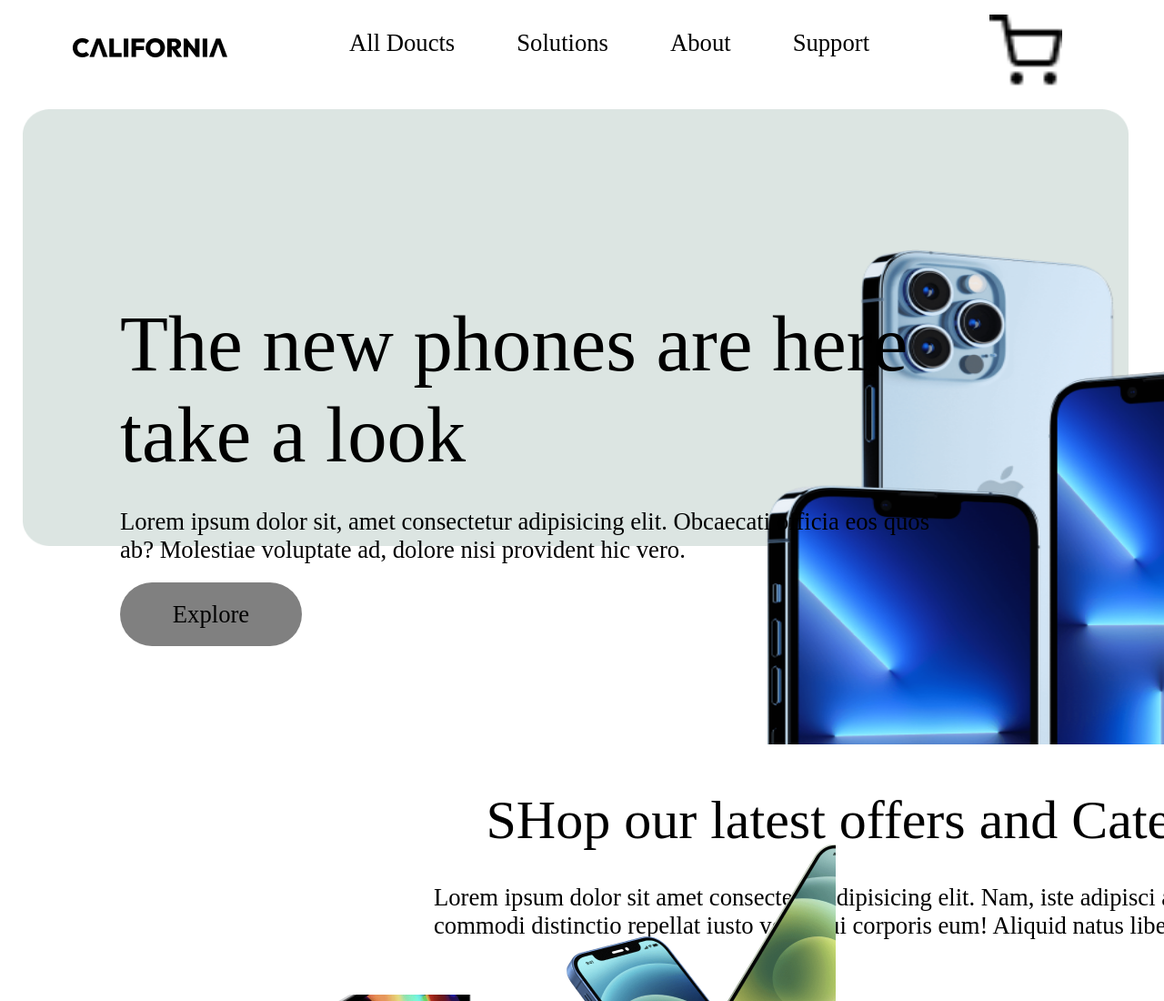
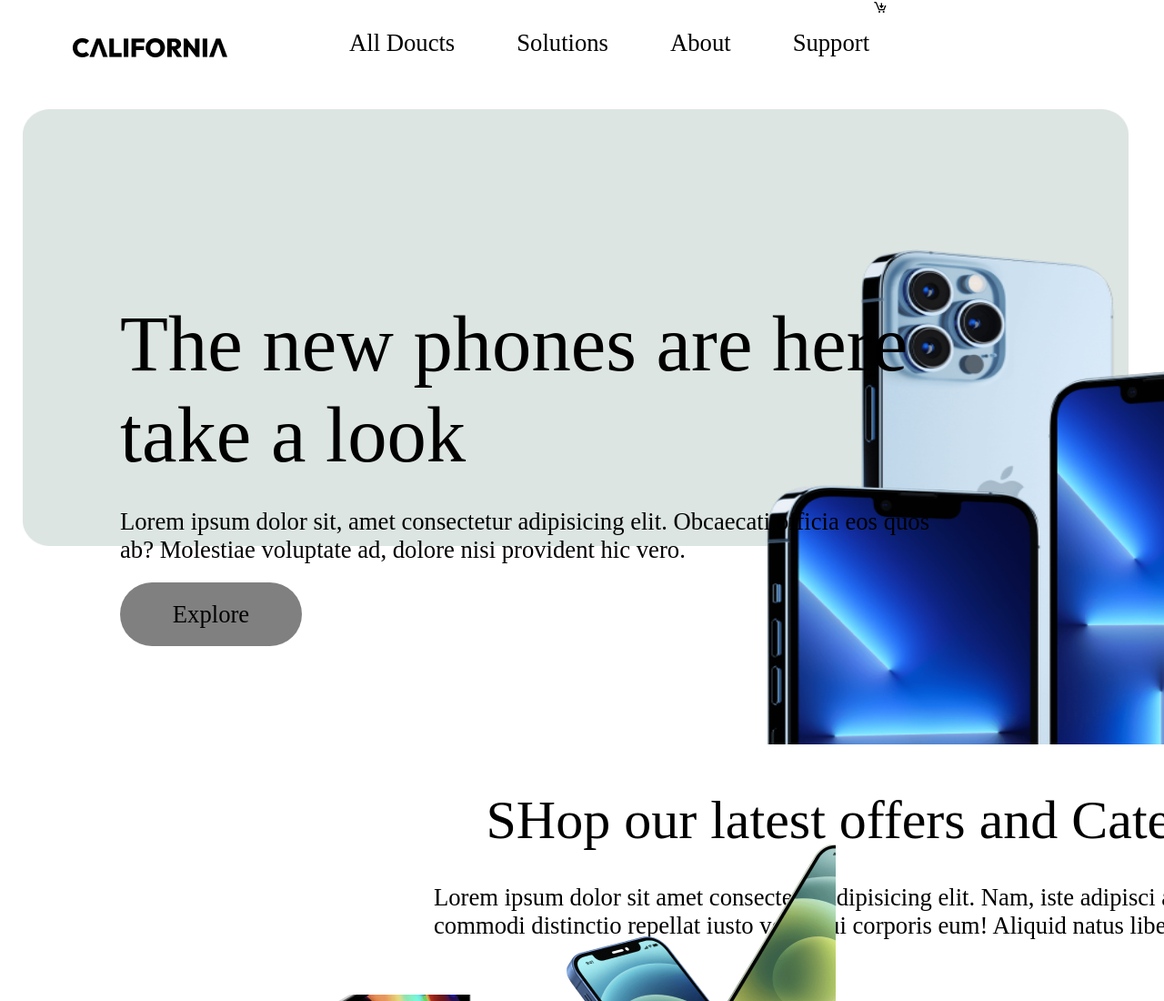
Before and after one commit to ozodbek7002/Kompyuter, a plain HTML site: page html 50-dars/index.html in a window 1280 px wide. Shown: the top 1100 px of the page at 91% size. Drawn offline with nearby package versions, Linux system fonts and the light colour scheme.

Commit message:
Update index.html

```diff
--- a/html 50-dars/index.html
+++ b/html 50-dars/index.html
@@ -6,6 +6,7 @@
     <meta name="viewport" content="width=device-width, initial-scale=1.0">
     <title>Document</title>
     <link rel="stylesheet" href="./css/style.css">
+    <link href='https://unpkg.com/boxicons@2.1.4/css/boxicons.min.css' rel='stylesheet'>
 </head>
 <body>
         <div class="margin">
@@ -22,7 +23,7 @@
                    </ul>
                 </div>
                 <div class="box4">
-                    <img src="./IMAGE (11).png" id="ekonka" alt="">
+                    <i class='bx bx-cart-download'></i>
                 </div>
             </div>
             <div class="rasmcha">
@@ -40,6 +41,7 @@
                     Explore
                 </div>
                 <div class="teg4">
+
                     <ul>
                         <li id="teg_5">SHop  our  latest  offers  and  Categories</li>
                         <li id="teg_6">Lorem ipsum dolor sit amet consectetur adipisicing elit. Nam, iste adipisci a fuga illum neque commodi distinctio repellat iusto vel sequi corporis eum! Aliquid natus libero provident saepe.</li>
```
